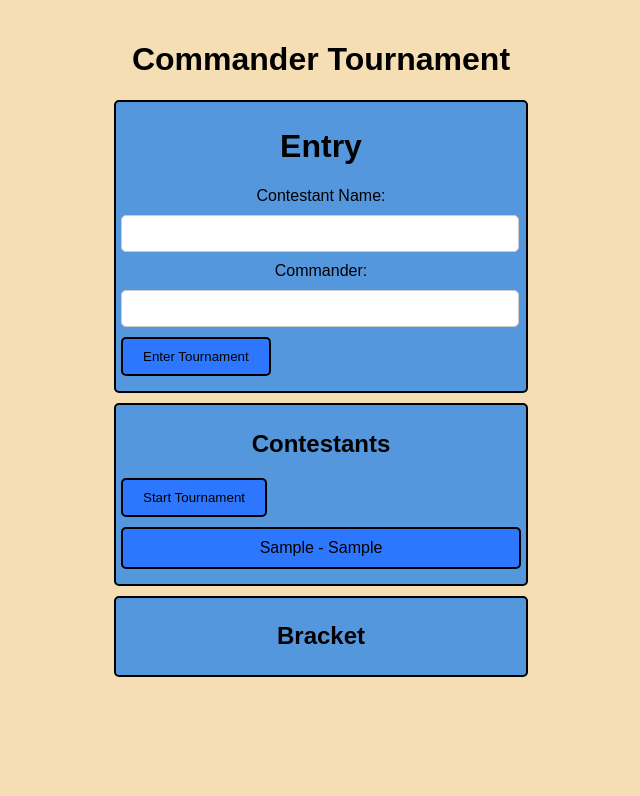
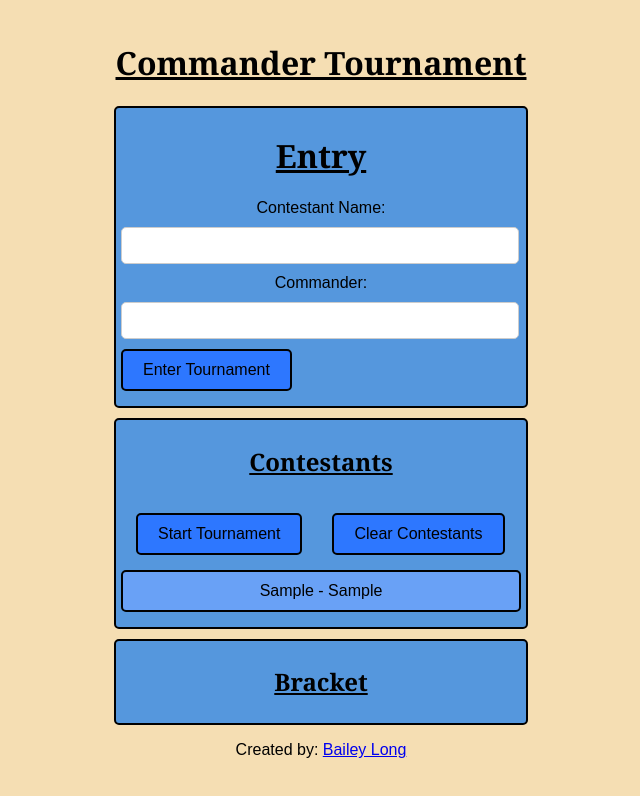
Before and after one commit to bailey-long/Javascript_Playground, a plain HTML site: page Tournament_Maker/index.html in a window 1280 px wide. Both pictures are taken after typing "Sample", "Sample" into the empty fields and a click on the input "Enter Tournament". Shown: the whole page, without its empty margins (319-959 px from the left). Drawn offline with Linux system fonts and the light colour scheme.

Commit message:
added small footer

```diff
--- a/Tournament_Maker/app.js
+++ b/Tournament_Maker/app.js
@@ -25,7 +25,7 @@ document.addEventListener('DOMContentLoaded', function() {
 
     // Attach event listener to parent element using event delegation
     document.addEventListener('click', function(event) {
-      if (event.target.id === 'startTournament') {
+      if (event.target.value === 'Start Tournament') {
         // Code for generating and displaying bracket matches
         const matches = [];
 
@@ -62,5 +62,16 @@ document.addEventListener('DOMContentLoaded', function() {
           bracketMatchesDiv.appendChild(matchDiv);
         }
       }
+      if (event.target.value === 'Clear Contestants'){
+        contestants.length = 0;
+        //Clear only contestants, leave buttons and header
+        contestantDisplayer.innerHTML = `
+        <h2>Contestants</h2>
+
+        <div class="buttonDiv">
+            <input type="button" value="Start Tournament" id="contestantsButton">
+            <input type="button" value="Clear Contestants" id="contestantsButton">
+        </div>`;
+      }
     });
   });
--- a/Tournament_Maker/index.html
+++ b/Tournament_Maker/index.html
@@ -15,16 +15,17 @@
 
         <label for="commander">Commander:</label>
         <input type="text" id="commander" name="commander" required>
-
         <input type="submit" value="Enter Tournament">
 
     </form>
 
     <div id="contestants">
         <h2>Contestants</h2>
-        <ul id="contestantList"></ul>
 
-        <input type="button" value="Start Tournament" id="startTournament">
+        <div class="buttonDiv">
+            <input type="button" value="Start Tournament" id="contestantsButton">
+            <input type="button" value="Clear Contestants" id="contestantsButton">
+        </div>
     </div>
 
 
@@ -33,6 +34,10 @@
         <div id="bracketMatches"></div>
     </div>
 
+    <div class="footer">
+        <p>Created by: <a href="https://bailey-long.github.io/src/index/">Bailey Long</a>
+    </div>
+
     <script src="app.js"></script>
 </body>
 </html>
--- a/Tournament_Maker/style.css
+++ b/Tournament_Maker/style.css
@@ -5,6 +5,10 @@ body {
     text-align: center;
     color: black;
     background-color: wheat;
+  }
+  h1, h2{
+    font-family:Cambria, Cochin, Georgia, Times, 'Times New Roman', serif;
+    text-decoration: underline;
   }
 
   /**************
@@ -25,19 +29,36 @@ body {
     display: block;
     margin-bottom: 10px;
   }
+
   input[type="text"] {
     width: 94%;
     padding: 10px;
     border: 1px solid #ccc;
     border-radius: 5px;
   }
-  input[type="submit"], #startTournament {
+  .buttonDiv{
+    display: flex;
+  }
+  .buttonDiv #contestantsButton{
+    margin: 15px;
+  }
+
+  input[type="submit"], #contestantsButton{
     background-color: #2d77ff;
     padding: 10px 20px;
     border: 2px solid black;
     border-radius: 5px;
     cursor: pointer;
   }
+
+  input[type="submit"], #contestantsButton{
+    font-size: medium;
+  }
+
+  input[type="submit"]:hover, #contestantsButton:hover{
+    background-color: #2a65be;
+  }
+
   li {
     list-style: none;
     margin-bottom: 10px;
@@ -59,7 +80,7 @@ body {
   }
 
   #contestants li {
-    background-color: #2d77ff;
+    background-color: #69a1f6;
     border: 2px solid black;
     padding: 10px;
     border-radius: 5px;
@@ -90,7 +111,7 @@ body {
     margin: 0 10px;
     width: 150px;
     padding: 10px;
-    background-color: #2a65be;
+    background-color: #69a1f6;
     border: 2px solid black;
     border-radius: 5px;
     text-align: center;
```
